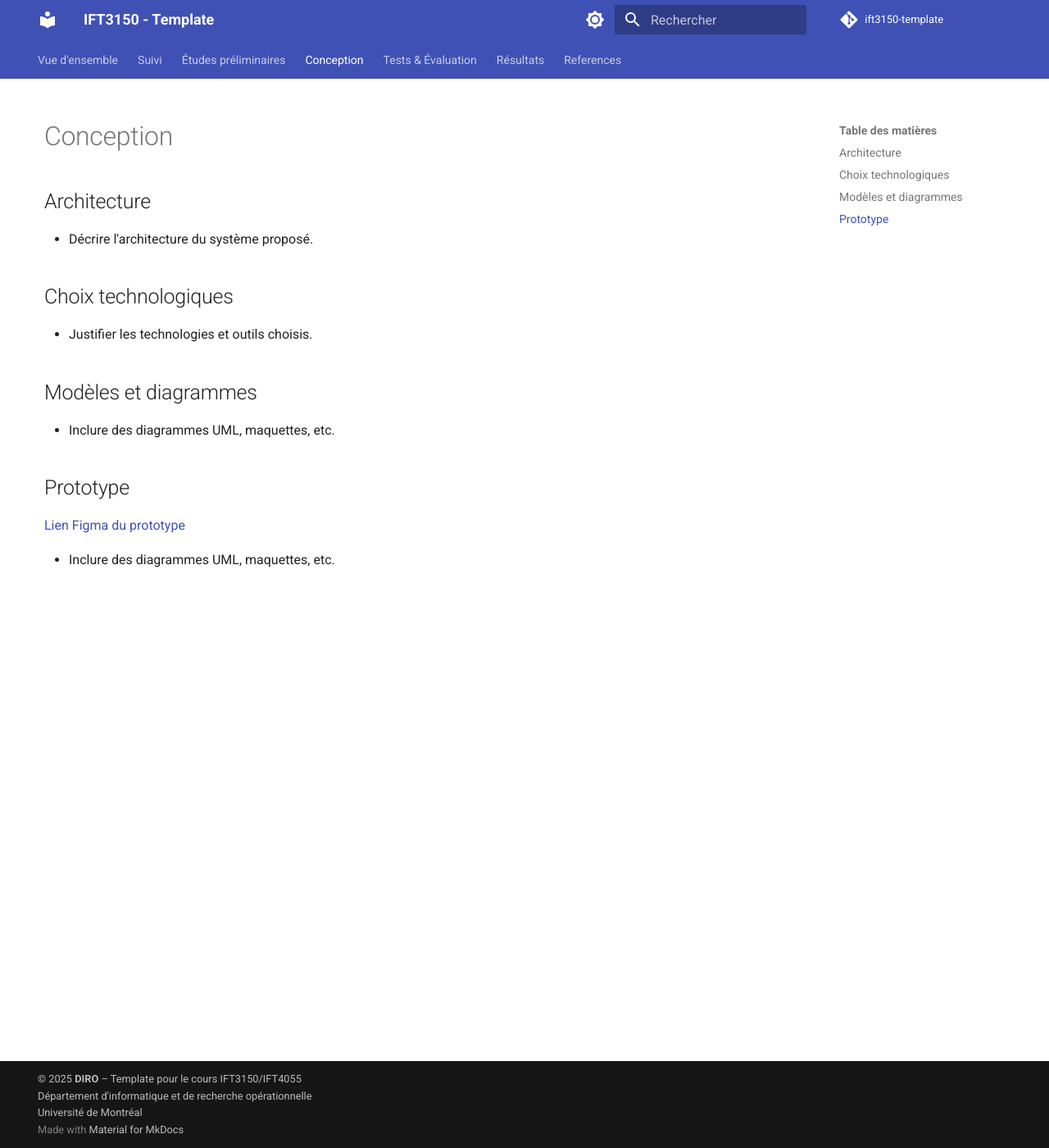
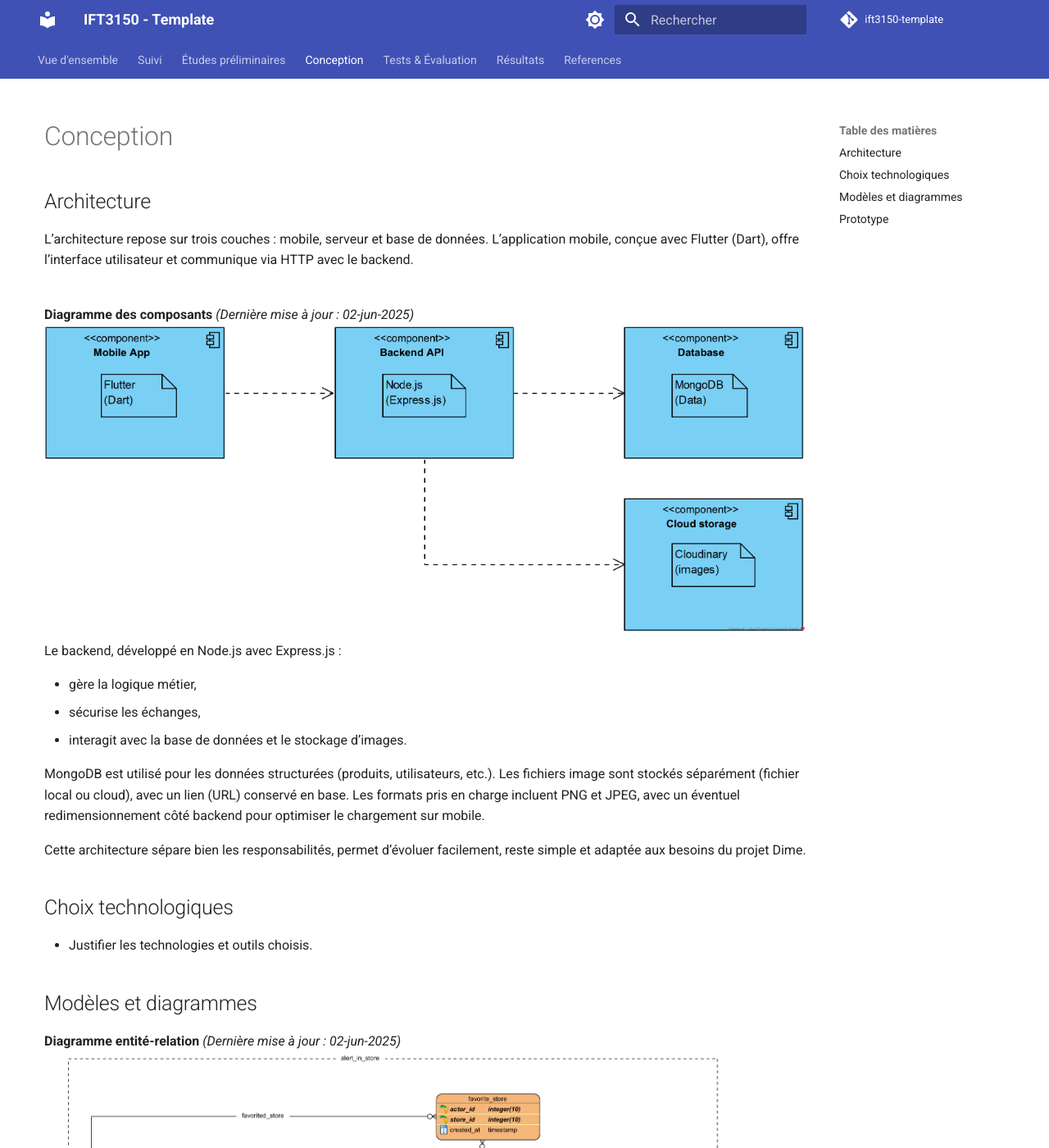
Before and after one commit to protolabo/dime, an MkDocs documentation site: the page built from docs/conception.md, in a window 1280 px wide and 1400 px high. Shown: the whole window at 82% size. Built offline with MkDocs 1.6.1 and Material for MkDocs 9.7.7, drawn with Linux system fonts in a browser that asks for light colours; comment, search, counter and statistics services are not loaded.

Commit message:
updated architecture

```diff
--- a/docs/conception.md
+++ b/docs/conception.md
@@ -2,15 +2,27 @@
 
 ## Architecture
 
-- Décrire l'architecture du système proposé.
+L’architecture repose sur trois couches : mobile, serveur et base de données. L’application mobile, conçue avec Flutter (Dart), offre l’interface utilisateur et communique via HTTP avec le backend.
+<br><br>
+
+**Diagramme des composants** *(Dernière mise à jour : 02-jun-2025)* ![Diagramme des composants](images/Components.png)
+Le backend, développé en Node.js avec Express.js :
+
+- gère la logique métier,
+- sécurise les échanges,
+- interagit avec la base de données et le stockage d’images.
+
+MongoDB est utilisé pour les données structurées (produits, utilisateurs, etc.).
+Les fichiers image sont stockés séparément (fichier local ou cloud), avec un lien (URL) conservé en base. Les formats pris en charge incluent PNG et JPEG, avec un éventuel redimensionnement côté backend pour optimiser le chargement sur mobile.
+
+Cette architecture sépare bien les responsabilités, permet d’évoluer facilement, reste simple et adaptée aux besoins du projet Dime.
 
 ## Choix technologiques
 
 - Justifier les technologies et outils choisis.
 
 ## Modèles et diagrammes
-
-- Inclure des diagrammes UML, maquettes, etc.
+**Diagramme entité-relation** *(Dernière mise à jour : 02-jun-2025)* ![Diagramme entité-relation](images/Entity%20relationship.png)
 
 ## Prototype
 [Lien Figma du prototype](https://www.figma.com/design/j39w8enj4lyx9PlnpdWOzb/Dime?node-id=0-1&t=R44g9gxVfHPhjDI2-1)
```
Also changed, not shown: docs/images.png (deleted), docs/images/Components.png (added), docs/images/Entity relationship.png.
